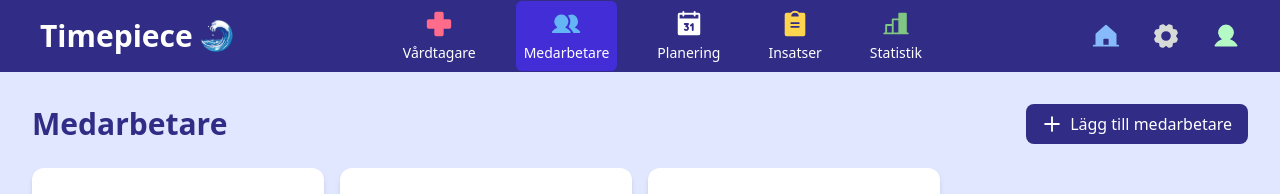
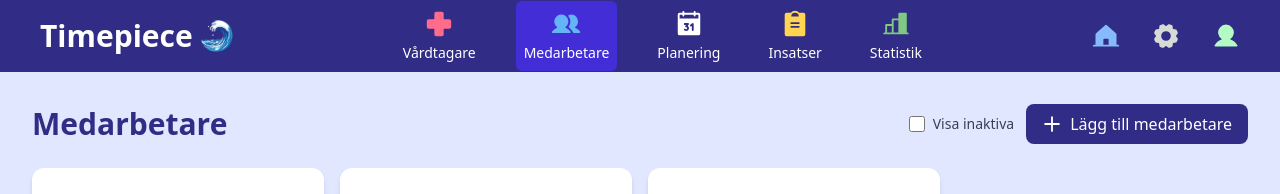
Before and after one commit to chupper87/op-schema, a React (Vite) app in the folder Frontend/: page /employees in a window 1280 px wide. Shown: the top 194 px of the page. Built offline with nearby package versions, Linux system fonts and the light colour scheme; no server answers.

Commit message:
update employee card

```diff
--- a/Frontend/src/features/employees/EmployeeCard.tsx
+++ b/Frontend/src/features/employees/EmployeeCard.tsx
@@ -7,11 +7,14 @@
     weeklyHours: number;
     isSummerWorker: boolean;
     role: string;
+    isActive: boolean;
 }
 
-export default function EmployeeCard({ id, name, phone, employmentType, employmentDegree, weeklyHours, isSummerWorker, role }: EmployeeCardProps) {
+export default function EmployeeCard({ id, name, phone, employmentType, employmentDegree, weeklyHours, isSummerWorker, role, isActive }: EmployeeCardProps) {
     return (
-        <div key={id} className="bg-white rounded-xl p-6 shadow-md hover:shadow-lg transition-shadow cursor-pointer">
+        <div key={id} className={`rounded-xl p-6 shadow-md hover:shadow-lg transition-shadow cursor-pointer ${
+            isActive ? 'bg-white' : 'bg-gray-200 opacity-60'
+        }`}>
             <h3 className="text-lg font-bold text-indigo-900">
                 {name}
                 {isSummerWorker && (
--- a/Frontend/src/pages/EmployeesPage.tsx
+++ b/Frontend/src/pages/EmployeesPage.tsx
@@ -4,12 +4,24 @@
 import EmployeeCard from "../features/employees/EmployeeCard";
 
 export default function EmployeesPage() {
+
+    const [showInactive, setShowInactive] = useState(false);
+
     // Mockdata
     const [employees] = useState([
         { id: 1, name: "Lisa Larsson", email: "lisa@example.com", role: "Undersköterska", phone: "070-11 11 111", gender: "Kvinna", birthDate: "1990-01-01", employmentType: "Monthly", employmentDegree: 100, weeklyHours: 40, isSummerWorker: false, startDate: "2020-01-01", endDate: "2024-12-31", isActive: true },
         { id: 2, name: "Erik Eriksson", email: "erik@example.com", role: "Undersköterska", phone: "070-22 22 222", gender: "Man", birthDate: "1985-05-15", employmentType: "Monthly", employmentDegree: 100, weeklyHours: 38.25, isSummerWorker: false, startDate: "2020-01-01", endDate: "2024-12-31", isActive: true },
         { id: 3, name: "Maria Månsson", email: "maria@example.com", role: "Vårdbiträde", phone: "070-33 33 333", gender: "Kvinna", birthDate: "1992-07-20", employmentType: "Hourly", employmentDegree: 100, weeklyHours: 40, isSummerWorker: true, startDate: "2020-01-01", endDate: "2024-12-31", isActive: true },
+        { id: 4, name: "Anna Andersson", email: "anna@example.com", role: "Undersköterska", phone: "070-44 44 444", gender: "Kvinna", birthDate: "1990-01-01", employmentType: "Monthly", employmentDegree: 100, weeklyHours: 40, isSummerWorker: false, startDate: "2020-01-01", endDate: "2024-12-31", isActive: false },
+        { id: 5, name: "Bengt Berg", email: "bengt@example.com", role: "Undersköterska", phone: "070-55 55 555", gender: "Man", birthDate: "1985-05-15", employmentType: "Monthly", employmentDegree: 100, weeklyHours: 38.25, isSummerWorker: false, startDate: "2020-01-01", endDate: "2024-12-31", isActive: false },
+        { id: 6, name: "Maria Månsson", email: "maria@example.com", role: "Vårdbiträde", phone: "070-66 66 666", gender: "Kvinna", birthDate: "1992-07-20", employmentType: "Hourly", employmentDegree: 100, weeklyHours: 40, isSummerWorker: true, startDate: "2020-01-01", endDate: "2024-12-31", isActive: false },
     ]);
+
+    const filteredEmployees = showInactive
+    ? employees
+    : employees.filter((employee) => employee.isActive);
+
+
 
     return (
         <div className="bg-indigo-100 flex flex-col min-h-screen">
@@ -20,6 +32,16 @@
                     {/* Header med knapp */}
                     <div className="flex justify-between items-center mb-6">
                         <h1 className="text-3xl font-bold text-indigo-900">Medarbetare</h1>
+                        <div className="flex gap-3 items-center">
+                            <label className="flex items-center gap-2 cursor-pointer">
+                                <input
+                                    type="checkbox"
+                                    checked={showInactive}
+                                    onChange={(e) => setShowInactive(e.target.checked)}
+                                    className="w-4 h-4 cursor-pointer"
+                                />
+                                <span className="text-gray-700 text-sm">Visa inaktiva</span>
+                            </label>
                             <button
                                 className="cursor-pointer flex items-center gap-2 bg-indigo-900 text-white px-4 py-2 rounded-lg hover:bg-indigo-800 transition-colors"
                             >
@@ -27,10 +49,11 @@
                                 Lägg till medarbetare
                             </button>
                         </div>
+                    </div>
 
                     {/* Medarbetarkort */}
                     <div className="grid grid-cols-1 md:grid-cols-2 lg:grid-cols-3 xl:grid-cols-4 gap-4">
-                        {employees.map((employee) => (
+                        {filteredEmployees.map((employee) => (
                             <EmployeeCard
                                 key={employee.id}
                                 id={employee.id}
@@ -41,6 +64,7 @@
                                 weeklyHours={employee.weeklyHours}
                                 isSummerWorker={employee.isSummerWorker}
                                 role={employee.role}
+                                isActive={employee.isActive}
                             />
                         ))}
                     </div>
```
Lines whose indentation alone changed are shown as unchanged.
